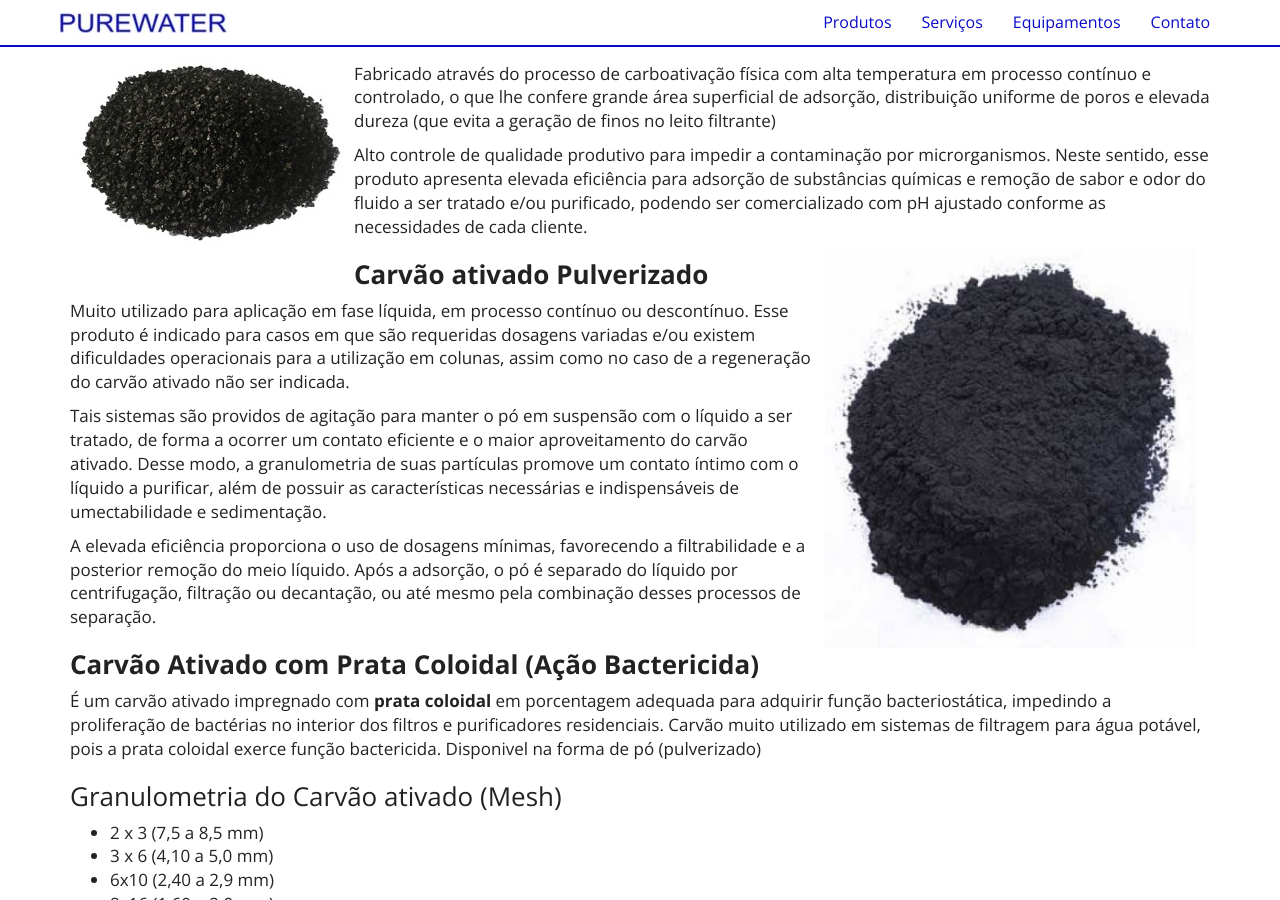
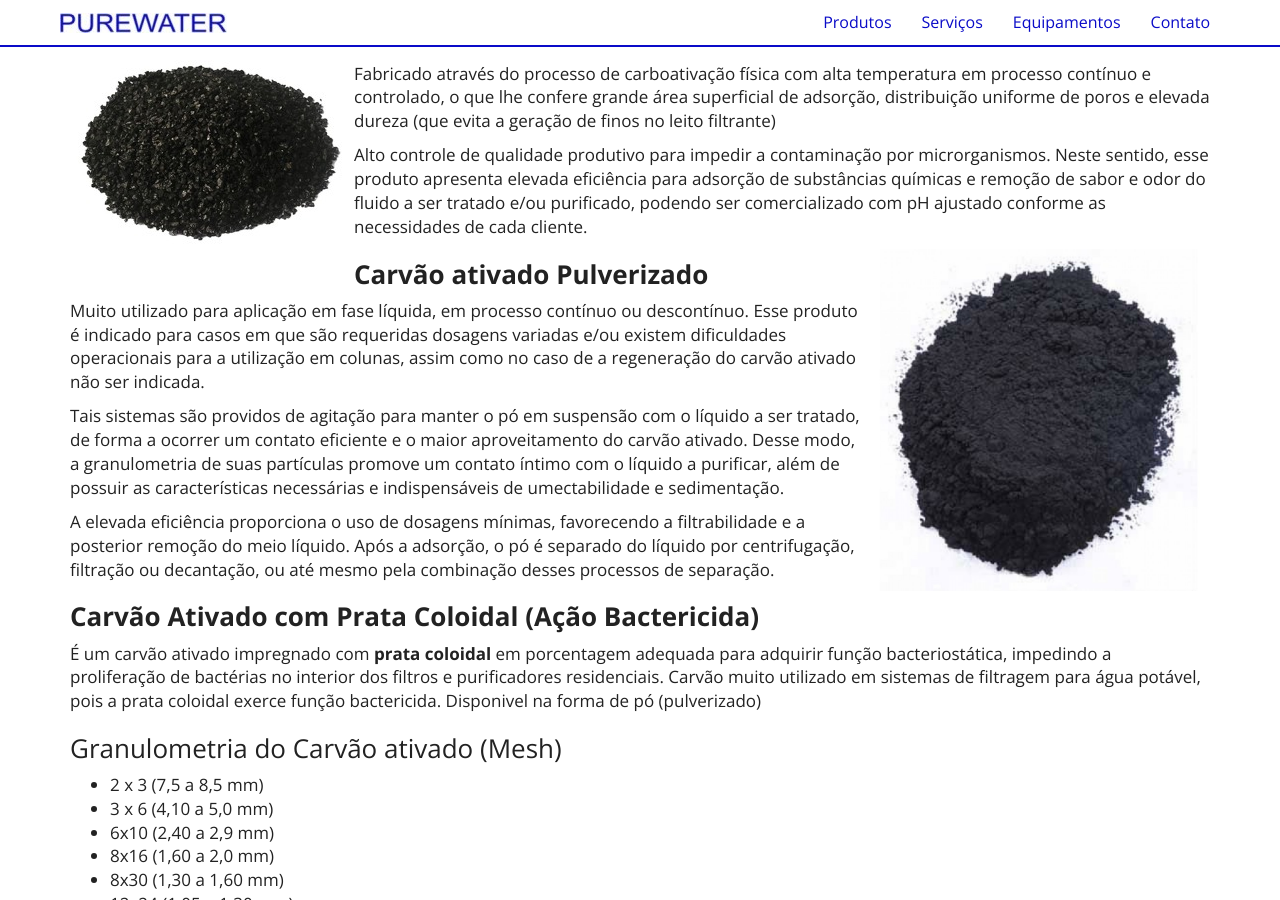
Before and after one commit to purewaterefluentes/purewaterefluentes.github.io, a Jekyll site: the page built from produtos/carvao-ativado.md, in a window 1280 px wide and 900 px high, scrolled down 614 px. Built offline with Jekyll 4.4.1, drawn with Linux system fonts in a browser that asks for light colours; nearby versions of some CDN libraries; library files that are not in the unit come from our copies.

Commit message:
Update carvao-ativado.md

```diff
--- a/produtos/carvao-ativado.md
+++ b/produtos/carvao-ativado.md
@@ -23,7 +23,7 @@ Fabricado através do processo de carboativação física com alta temperatura e
 
 Alto controle de qualidade produtivo para impedir a contaminação por microrganismos. Neste sentido, esse produto apresenta elevada eficiência para adsorção de substâncias químicas e remoção de sabor e odor do fluido a ser tratado e/ou purificado, podendo ser comercializado com pH ajustado conforme as necessidades de cada cliente.
 
-<img class="img-responsive pull-right" style="max-width: 35%;" src="../../website/images/carvao ativado pulverizado.jpg" alt="Carvão Ativado Pulverizado">
+<img class="img-responsive pull-right" style="max-width: 30%;" src="../../website/images/carvao ativado pulverizado.jpg" alt="Carvão Ativado Pulverizado">
 
 ### **Carvão ativado Pulverizado**
 Muito utilizado para aplicação em fase líquida, em processo contínuo ou descontínuo. Esse produto é indicado para casos em que são requeridas dosagens variadas e/ou existem dificuldades operacionais para a utilização em colunas, assim como no caso de a regeneração do carvão ativado não ser indicada.
```
